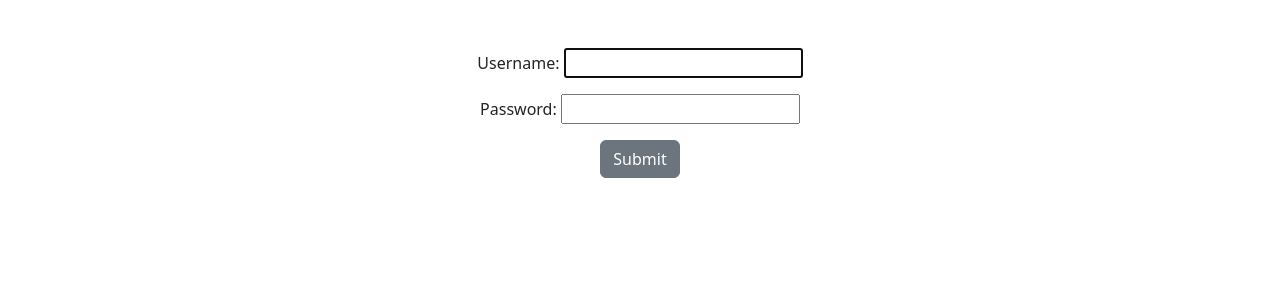
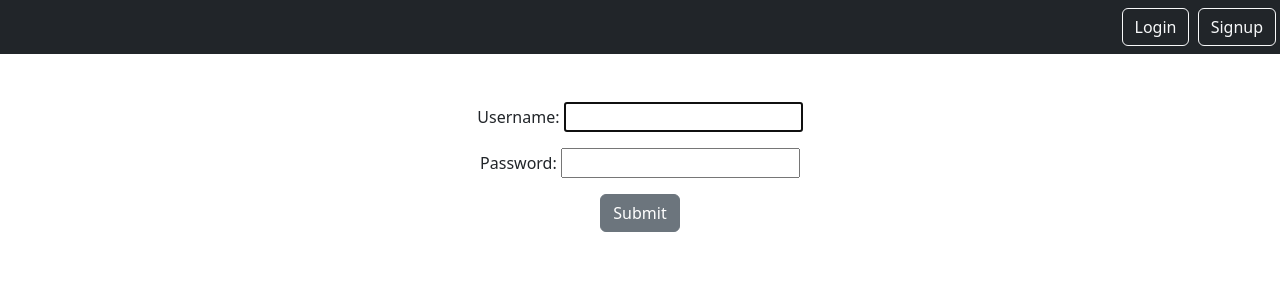
Before and after one commit to jeffyjkang/django_ut, a Django app: page /login in a window 1280 px wide. Shown: the top 300 px of the page. Run offline with Django 4.2, Linux system fonts and the light colour scheme.

Commit message:
update home

```diff
--- a/static/templates/base.html
+++ b/static/templates/base.html
@@ -6,6 +6,18 @@
     <link rel='stylesheet' type='text/css' href='{% static 'css/style.css' %}' />
   </head>
   <body>
+    <nav class='navbar navbar-dark bg-dark'>
+      <div class='ms-auto'>
+        {% if user.is_authenticated %}
+        <a href='{% url 'notes.list' %}' class='btn btn-outline-light me-1'>Home</a>
+        <a href='{% url 'notes.new' %}' class='btn btn-outline-light me-1'>Create</a>
+        <a href='{% url 'logout' %}' class='btn btn-outline-light me-1'>Logout</a>
+        {% else %}
+        <a href='{% url 'login' %}' class='btn btn-outline-light me-1'>Login</a>
+        <a href='{% url 'signup' %}' class='btn btn-outline-light me-1'>Signup</a>
+        {% endif %}
+      </div>
+    </nav>
     <div class='my-5 text-center container'>
       {% block content %}
       {% endblock %}
```
